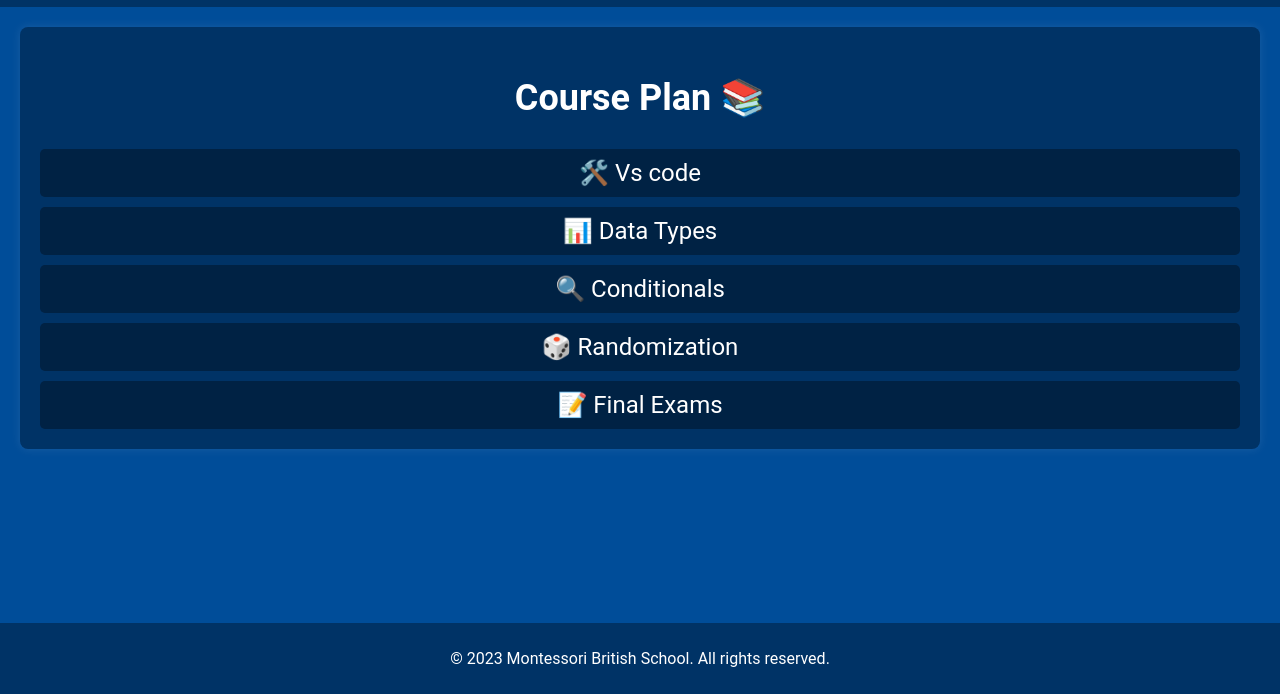
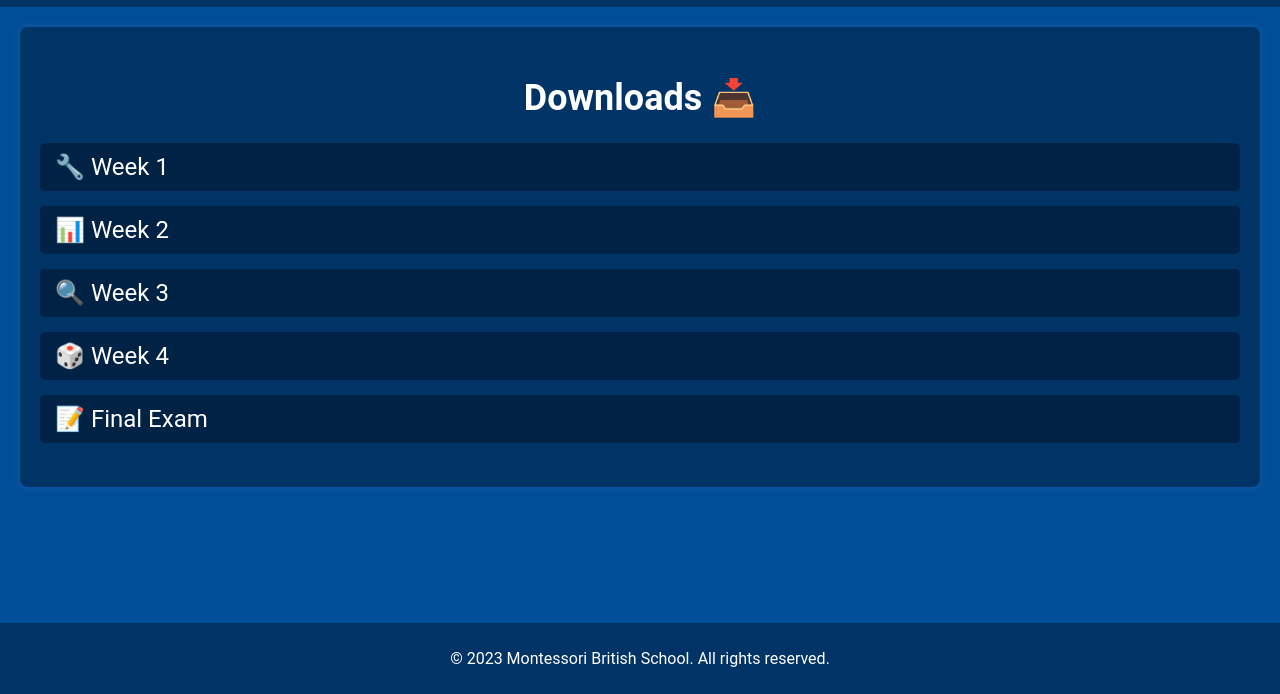
Before and after one commit to codingmbs/mbscoding, a plain HTML site: page course-plan.html in a window 1280 px wide. Shown: the part 106-800 px from the top of the page. Drawn offline with Linux system fonts and the light colour scheme.

Commit message:
Update course-plan.html

```diff
--- a/course-plan.html
+++ b/course-plan.html
@@ -18,17 +18,16 @@
 
     </header>
 
-    <!-- Course Plan Page -->
-    <section id="course-plan">
-        <h2>Course Plan 📚</h2>
-
-        <div class="button-group">
-            <a href="class1-vscode.html" class="course-button">🛠️ Vs code</a>
-            <a href="gordo.html" class="course-button">📊 Data Types</a>
-            <a href="hostei.html" class="course-button">🔍 Conditionals</a>
-            <a href="gordo.html" class="course-button">🎲 Randomization</a>
-            <a href="hostei.html" class="course-button">📝 Final Exams</a>
-        </div>
+    <!-- Downloads Page -->
+    <section id="downloads">
+        <h2>Downloads 📥</h2>
+        <ul>
+            <li><a href="presentation_class1.zip">🔧 Week 1 </a></li>
+            <li><a href="Class2_starter_files.zip">📊 Week 2 </a></li>
+            <li><a href="starter_files3.zip">🔍 Week 3 </a></li>
+            <li><a href="starter_files4.zip">🎲 Week 4 </a></li>
+            <li><a href="path-to-final-exams-material.zip">📝 Final Exam </a></li>
+        </ul>
     </section>
     <!-- </section>
     <section id="robots-image">
```
